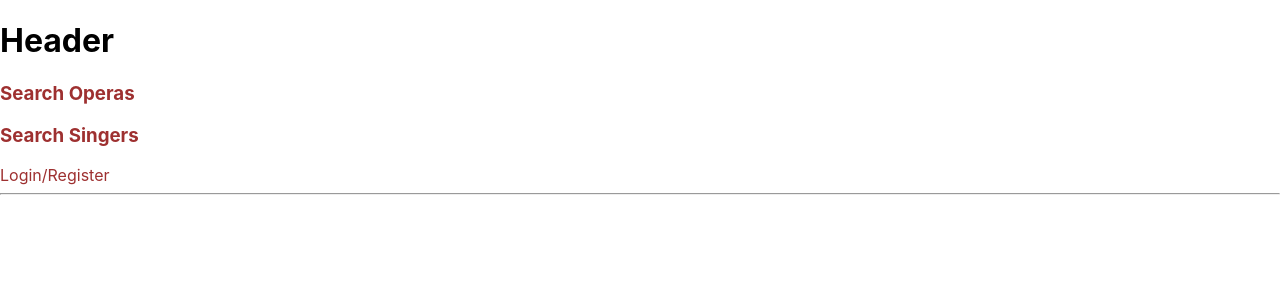
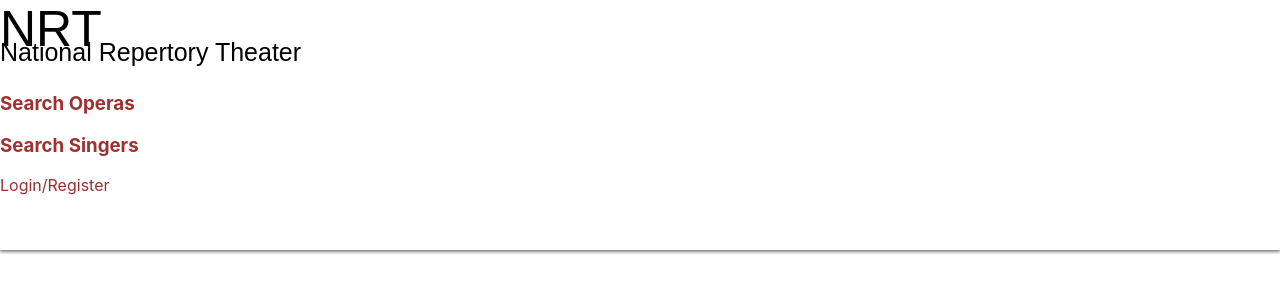
Before and after one commit to rbalonek/opera-singer-search, a React (Create React App) app in the folder client/: page / in a window 1280 px wide. Shown: the top 300 px of the page. Built offline with nearby package versions, Linux system fonts and the light colour scheme; no server answers.

Commit message:
Starting Header CSS

```diff
--- a/client/src/components/Header.jsx
+++ b/client/src/components/Header.jsx
@@ -1,30 +1,43 @@
-import React from 'react'
-import { Link } from "react-router-dom"
+import React from "react";
+import { Link } from "react-router-dom";
+import "./css/Header.css";
 
 export default function Header(props) {
   const { currentUser } = props;
   return (
     <header>
-      <h1>Header</h1>
-      <Link to="/operas"><h3>Search Operas</h3></Link>
-      <Link to="/singers"><h3>Search Singers</h3></Link>
-      {
-        currentUser ?
-          <div>
-            <p>{currentUser.username}</p>
-            <button onClick={props.handleLogout}>Logout</button>
-          </div> :
-          <Link to="/login">Login/Register</Link>
-      }
-
-      <hr />
-      {
-        currentUser &&
+      <p className="header--nrt_title">NRT</p>
+      <p className="header--nrt_name">National Repertory Theater</p>
+      <Link className="header--search_operas" to="/operas">
+        <h3>Search Operas</h3>
+      </Link>
+      <Link to="/singers">
+        <h3 className="header--search_singers">Search Singers</h3>
+      </Link>
+      {currentUser ? (
+        <div className="header--current_user_div">
+          <p className="header--current_username">
+            Logged in as: {currentUser.username}
+          </p>
+          <button
+            className="header--logout_button"
+            onClick={props.handleLogout}
+          >
+            Logout
+          </button>
+        </div>
+      ) : (
+        <Link to="/login">
+          <p className="header--login_register_button">Login/Register</p>
+        </Link>
+      )}
+      {currentUser && (
         <>
-        <Link to="/singer_page">My Page</Link>
-          </>
-      }
-
+          <Link to="/singer_page">
+            <p className="header--my_page">My Page</p>
+          </Link>
+        </>
+      )}
     </header>
-  )
+  );
 }
--- /dev/null
+++ b/client/src/components/css/Header.css
@@ -0,0 +1,56 @@
+Header {
+  box-shadow: 0px 2px 3px 0 rgba(0, 0, 0, 0.5);
+  height: 250px;
+}
+.header--nrt_title {
+  font-family: marzo-w00-regular, fantasy;
+  font-size: 50px;
+  position: relative;
+  margin-bottom: 0;
+  margin-top: 0;
+}
+
+.header--nrt_name {
+  font-family: marzo-w00-regular, fantasy;
+  font-size: 25px;
+  position: relative;
+  margin-top: -20px;
+}
+.header--search_operas {
+  /* width: 100px; */
+}
+
+.header--search_singers {
+  /* position: relative;
+  text-align: right;
+  top: -40px; */
+}
+
+.header--current_username {
+  /* width: 200px;
+  text-align: center;
+  position: relative;
+  top: -80px; */
+}
+
+.header--current_user_div {
+  /* position: relative;
+  text-align: center; */
+}
+
+.header--logout_button {
+  float: right;
+  position: relative;
+  top: -70px;
+}
+
+.header--login_register_button {
+  /* position: relative;
+  top: -40px; */
+}
+
+.header--my_page {
+  float: right;
+  position: relative;
+  bottom: 30px;
+}
--- a/client/src/screens/OperaDetail.jsx
+++ b/client/src/screens/OperaDetail.jsx
@@ -26,7 +26,6 @@ export default function OperaDetail(props) {
 
   return (
     <div>
-      <h1>Opera Detail!</h1>
       <div className="opera_detail_container">
         {opera && (
           <>
--- a/client/src/screens/SingerDetail.jsx
+++ b/client/src/screens/SingerDetail.jsx
@@ -2,6 +2,7 @@ import React, { useEffect, useState } from "react";
 import { useParams } from "react-router-dom";
 import { showRolesForUser } from "../services/roles";
 import { getOneUser } from "../services/users";
+import "./css/SingerDetail.css";
 
 export default function SingerDetail(props) {
   const [singer, setSinger] = useState(null);
@@ -28,25 +29,41 @@ export default function SingerDetail(props) {
     fetchRoles();
   }, []);
 
-  // console.log(performedRoles)
+  console.log(roles);
   return (
     <div>
-      <h1>Singer</h1>
       {singer && (
         <>
-          <h3>{singer.username}</h3>
-          <img src={singer.user_img} alt={singer.username} />
+          <div className="singer_detail--header">
+            <img
+              className="singer_detail--header--img"
+              src={singer.user_img}
+              alt={singer.username}
+            />
+            <h1 className="singer_detail--header--username">
+              {singer.username}
+            </h1>
+            <h3 className="singer_detail--header--voice_type">
+              {singer.voice_type}
+            </h3>
+          </div>
+          <div>
+            <p>Website: {singer.website}</p>
+            <p>City: {singer.city}</p>
+            <p>Bio: {singer.bio}</p>
+          </div>
         </>
       )}
-      {performedRoles &&
+      {performedRoles && (
         <>
-        {performedRoles.map(performedRole => (
-          <p>{performedRole.name}</p>
-         ))}
+          <div className="roles_performed--container">
+            <h3>Roles</h3>
+            {performedRoles.map((performedRole) => (
+              <p>{performedRole.name}</p>
+            ))}
+          </div>
         </>
-      }
-
-
+      )}
     </div>
   );
 }
--- /dev/null
+++ b/client/src/screens/css/SingerDetail.css
@@ -0,0 +1,28 @@
+.singer_detail--header {
+  width: 100%;
+  display: flex;
+}
+.singer_detail--header--img {
+  height: 300px;
+  width: auto;
+  box-shadow: 2px 5px 3px 0 rgba(0, 0, 0, 0.5);
+}
+
+.singer_detail--header--username {
+  font-size: 50px;
+  position: relative;
+  top: -40px;
+}
+
+.singer_detail--header--voice_type {
+  font-size: 30px;
+  position: relative;
+  top: 10px;
+  left: -260px;
+}
+.roles_performed--container {
+  position: relative;
+  float: right;
+  right: 300px;
+  bottom: 300px;
+}
```
Also changed, not shown: 1 other file (tests, documents, lock files or other folders).
